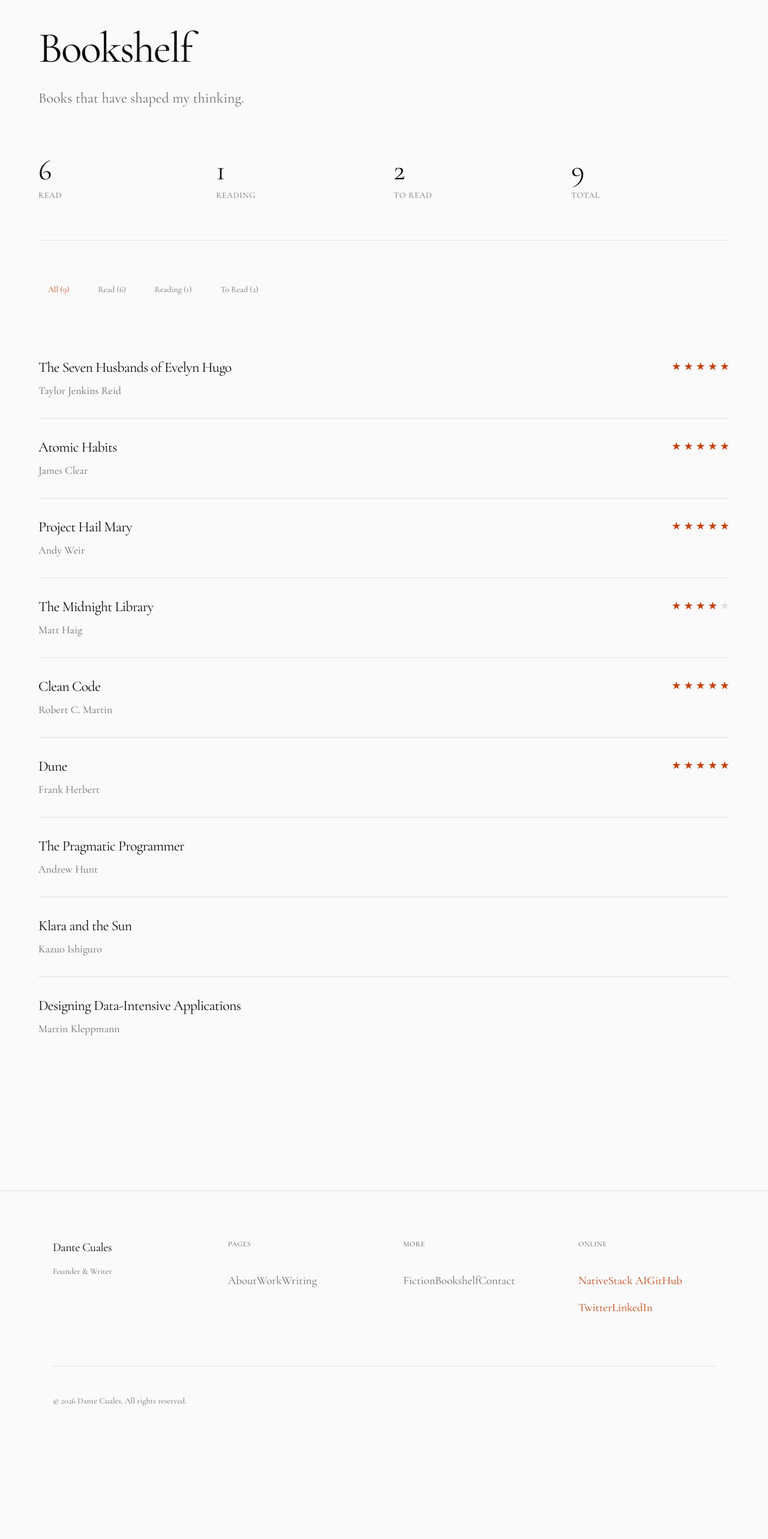
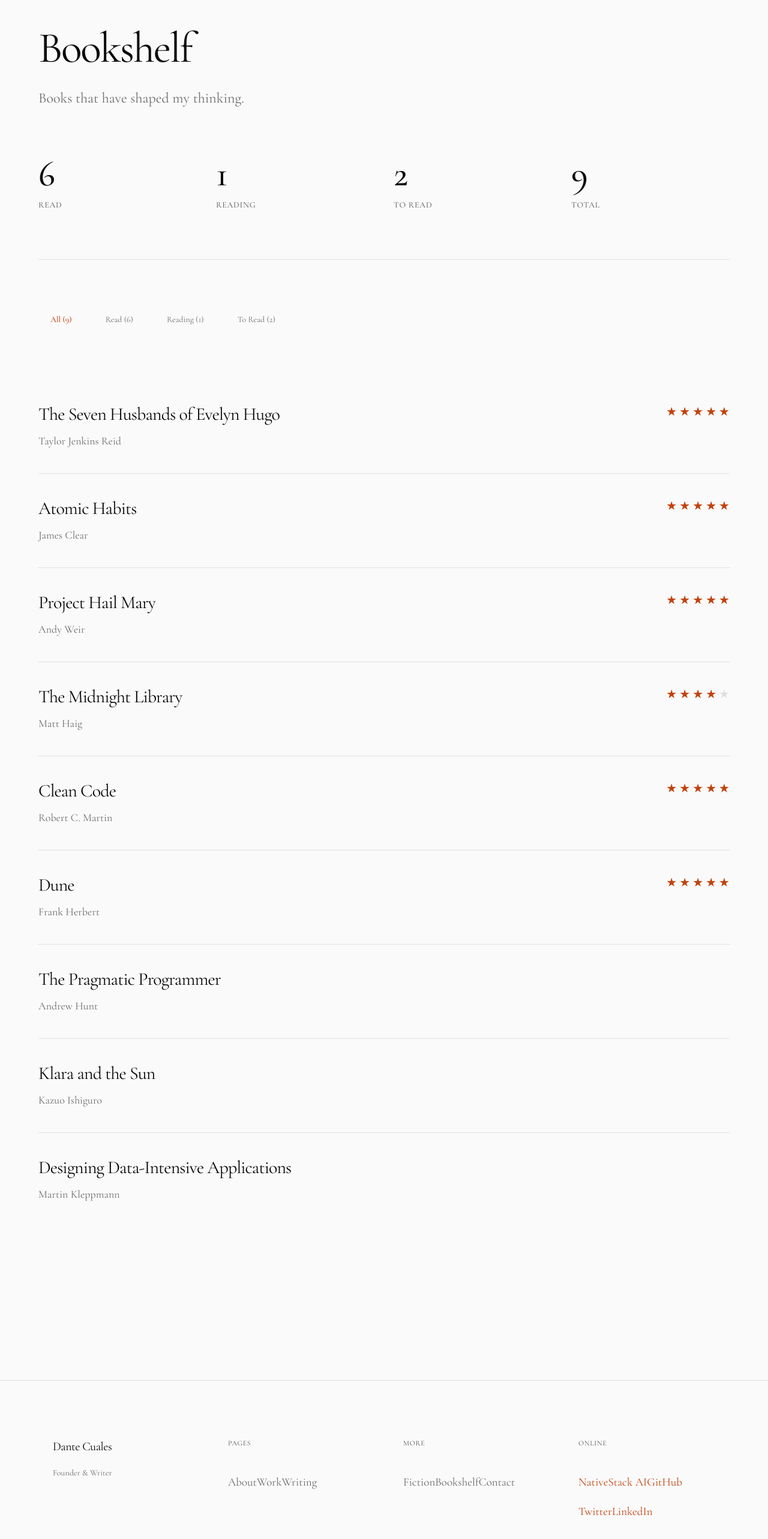
Before and after one commit to danteocualesjr/personal-website3, a Next.js app: page /bookshelf in a window 1280 px wide. Shown: the part 164-2730 px from the top of the page at 60% size. Before the commit the page ends 2590 px from the top, so only its background shows below. Built offline with nearby package versions, Linux system fonts and the light colour scheme.

Commit message:
improving ui

```diff
--- a/app/bookshelf/page.tsx
+++ b/app/bookshelf/page.tsx
@@ -34,55 +34,55 @@
         </div>
 
         {/* Stats */}
-        <div className="grid grid-cols-2 md:grid-cols-4 gap-8 mb-16 pb-16 border-b border-[--border]">
-          <div>
-            <p className="text-4xl md:text-5xl mb-2">{books.filter(b => b.status === 'read').length}</p>
-            <p className="text-sm text-[--muted] uppercase tracking-wider">Read</p>
+        <div className="grid grid-cols-2 md:grid-cols-4 gap-8 mb-20 pb-20 border-b border-[--border]">
+          <div className="animate-in delay-1">
+            <p className="text-4xl md:text-5xl lg:text-6xl mb-3 font-medium">{books.filter(b => b.status === 'read').length}</p>
+            <p className="text-sm text-[--muted] uppercase tracking-wider font-medium">Read</p>
           </div>
-          <div>
-            <p className="text-4xl md:text-5xl mb-2">{books.filter(b => b.status === 'reading').length}</p>
-            <p className="text-sm text-[--muted] uppercase tracking-wider">Reading</p>
+          <div className="animate-in delay-2">
+            <p className="text-4xl md:text-5xl lg:text-6xl mb-3 font-medium">{books.filter(b => b.status === 'reading').length}</p>
+            <p className="text-sm text-[--muted] uppercase tracking-wider font-medium">Reading</p>
           </div>
-          <div>
-            <p className="text-4xl md:text-5xl mb-2">{books.filter(b => b.status === 'want').length}</p>
-            <p className="text-sm text-[--muted] uppercase tracking-wider">To Read</p>
+          <div className="animate-in delay-3">
+            <p className="text-4xl md:text-5xl lg:text-6xl mb-3 font-medium">{books.filter(b => b.status === 'want').length}</p>
+            <p className="text-sm text-[--muted] uppercase tracking-wider font-medium">To Read</p>
           </div>
-          <div>
-            <p className="text-4xl md:text-5xl mb-2">{books.length}</p>
-            <p className="text-sm text-[--muted] uppercase tracking-wider">Total</p>
+          <div className="animate-in delay-4">
+            <p className="text-4xl md:text-5xl lg:text-6xl mb-3 font-medium">{books.length}</p>
+            <p className="text-sm text-[--muted] uppercase tracking-wider font-medium">Total</p>
           </div>
         </div>
 
         {/* Filter */}
-        <div className="flex flex-wrap gap-4 mb-16 text-sm">
+        <div className="flex flex-wrap gap-4 mb-20 text-sm">
           <button
             onClick={() => setFilter('all')}
-            className={`px-4 py-2 transition-colors duration-300 hover-line ${
-              filter === 'all' ? 'text-[--accent]' : 'text-[--muted] hover:text-[--accent]'
+            className={`px-5 py-2.5 transition-all duration-500 hover-line focus-visible:outline-2 focus-visible:outline-offset-2 focus-visible:outline-[--accent] focus-visible:rounded ${
+              filter === 'all' ? 'text-[--accent] font-medium' : 'text-[--muted] hover:text-[--accent]'
             }`}
           >
             All ({books.length})
           </button>
           <button
             onClick={() => setFilter('read')}
-            className={`px-4 py-2 transition-colors duration-300 hover-line ${
-              filter === 'read' ? 'text-[--accent]' : 'text-[--muted] hover:text-[--accent]'
+            className={`px-5 py-2.5 transition-all duration-500 hover-line focus-visible:outline-2 focus-visible:outline-offset-2 focus-visible:outline-[--accent] focus-visible:rounded ${
+              filter === 'read' ? 'text-[--accent] font-medium' : 'text-[--muted] hover:text-[--accent]'
             }`}
           >
             Read ({books.filter(b => b.status === 'read').length})
           </button>
           <button
             onClick={() => setFilter('reading')}
-            className={`px-4 py-2 transition-colors duration-300 hover-line ${
-              filter === 'reading' ? 'text-[--secondary]' : 'text-[--muted] hover:text-[--secondary]'
+            className={`px-5 py-2.5 transition-all duration-500 hover-line focus-visible:outline-2 focus-visible:outline-offset-2 focus-visible:outline-[--secondary] focus-visible:rounded ${
+              filter === 'reading' ? 'text-[--secondary] font-medium' : 'text-[--muted] hover:text-[--secondary]'
             }`}
           >
             Reading ({books.filter(b => b.status === 'reading').length})
           </button>
           <button
             onClick={() => setFilter('want')}
-            className={`px-4 py-2 transition-colors duration-300 hover-line ${
-              filter === 'want' ? 'text-[--muted]' : 'text-[--muted] hover:text-[--text]'
+            className={`px-5 py-2.5 transition-all duration-500 hover-line focus-visible:outline-2 focus-visible:outline-offset-2 focus-visible:outline-[--muted] focus-visible:rounded ${
+              filter === 'want' ? 'text-[--text] font-medium' : 'text-[--muted] hover:text-[--text]'
             }`}
           >
             To Read ({books.filter(b => b.status === 'want').length})
@@ -92,19 +92,22 @@
         {/* Books */}
         <div className="space-y-0">
           {filtered.map((book, i) => (
-            <div key={i} className="py-8 border-b border-[--border] last:border-0">
+            <div
+              key={i}
+              className="group py-10 border-b border-[--border] hover:border-[--accent]/30 transition-all duration-500 last:border-0"
+            >
               <div className="grid md:grid-cols-12 gap-8 items-start">
                 <div className="md:col-span-9">
-                  <h3 className="text-xl md:text-2xl mb-2">{book.title}</h3>
+                  <h3 className="text-xl md:text-2xl lg:text-3xl mb-3 group-hover:text-[--accent] transition-colors duration-500">{book.title}</h3>
                   <p className="text-[--muted] text-lg">{book.author}</p>
                 </div>
-                <div className="md:col-span-3 flex md:justify-end">
+                <div className="md:col-span-3 flex md:justify-end items-start">
                   {book.rating && (
                     <div className="flex gap-1">
                       {[...Array(5)].map((_, i) => (
                         <span
                           key={i}
-                          className={`text-lg ${
+                          className={`text-xl transition-all duration-500 ${
                             i < book.rating!
                               ? 'text-[--accent]'
                               : 'text-[--border]'
--- a/app/globals.css
+++ b/app/globals.css
@@ -330,14 +330,28 @@
 @media (prefers-reduced-motion: no-preference) {
   .scroll-reveal {
     opacity: 0;
-    transform: translateY(20px);
-    transition: opacity 0.6s ease, transform 0.6s ease;
+    transform: translateY(30px);
+    transition: opacity 0.8s cubic-bezier(0.16, 1, 0.3, 1), transform 0.8s cubic-bezier(0.16, 1, 0.3, 1);
   }
 
   .scroll-reveal.revealed {
     opacity: 1;
     transform: translateY(0);
   }
+}
+
+/* Page transition effect */
+@keyframes pageFadeIn {
+  from {
+    opacity: 0;
+  }
+  to {
+    opacity: 1;
+  }
+}
+
+main {
+  animation: pageFadeIn 0.6s cubic-bezier(0.16, 1, 0.3, 1);
 }
 
 /* Reduce motion for accessibility */
--- a/components/Footer.tsx
+++ b/components/Footer.tsx
@@ -2,13 +2,13 @@
 
 export default function Footer() {
   return (
-    <footer className="border-t border-[--border] mt-32">
-      <div className="max-w-6xl mx-auto px-6 py-20">
+    <footer className="border-t border-[--border] mt-40">
+      <div className="max-w-6xl mx-auto px-6 py-24">
         <div className="grid grid-cols-2 md:grid-cols-4 gap-12 md:gap-16">
           <div className="col-span-2 md:col-span-1">
             <Link
               href="/"
-              className="text-xl tracking-tight hover:opacity-70 transition-opacity duration-300 block mb-4 focus-visible:outline-2 focus-visible:outline-offset-2 focus-visible:outline-[--accent] focus-visible:rounded"
+              className="text-xl tracking-tight hover:opacity-70 transition-opacity duration-500 block mb-5 focus-visible:outline-2 focus-visible:outline-offset-2 focus-visible:outline-[--accent] focus-visible:rounded"
             >
               Dante Cuales
             </Link>
@@ -19,22 +19,22 @@
 
           <div>
             <p className="text-xs text-[--muted] uppercase tracking-wider mb-6 font-medium">Pages</p>
-            <div className="space-y-3">
+            <div className="space-y-4">
               <Link
                 href="/about"
-                className="block text-[--muted] hover:text-[--accent] transition-colors duration-300 hover-line w-fit focus-visible:text-[--accent]"
+                className="block text-[--muted] hover:text-[--accent] transition-colors duration-500 hover-line w-fit focus-visible:text-[--accent] focus-visible:outline-2 focus-visible:outline-offset-2 focus-visible:outline-[--accent] focus-visible:rounded"
               >
                 About
               </Link>
               <Link
                 href="/portfolio"
-                className="block text-[--muted] hover:text-[--accent] transition-colors duration-300 hover-line w-fit focus-visible:text-[--accent]"
+                className="block text-[--muted] hover:text-[--accent] transition-colors duration-500 hover-line w-fit focus-visible:text-[--accent] focus-visible:outline-2 focus-visible:outline-offset-2 focus-visible:outline-[--accent] focus-visible:rounded"
               >
                 Work
               </Link>
               <Link
                 href="/blog"
-                className="block text-[--muted] hover:text-[--secondary] transition-colors duration-300 hover-line w-fit focus-visible:text-[--secondary]"
+                className="block text-[--muted] hover:text-[--secondary] transition-colors duration-500 hover-line w-fit focus-visible:text-[--secondary] focus-visible:outline-2 focus-visible:outline-offset-2 focus-visible:outline-[--secondary] focus-visible:rounded"
               >
                 Writing
               </Link>
@@ -43,22 +43,22 @@
 
           <div>
             <p className="text-xs text-[--muted] uppercase tracking-wider mb-6 font-medium">More</p>
-            <div className="space-y-3">
+            <div className="space-y-4">
               <Link
                 href="/fiction"
-                className="block text-[--muted] hover:text-[--secondary] transition-colors duration-300 hover-line w-fit focus-visible:text-[--secondary]"
+                className="block text-[--muted] hover:text-[--secondary] transition-colors duration-500 hover-line w-fit focus-visible:text-[--secondary] focus-visible:outline-2 focus-visible:outline-offset-2 focus-visible:outline-[--secondary] focus-visible:rounded"
               >
                 Fiction
               </Link>
               <Link
                 href="/bookshelf"
-                className="block text-[--muted] hover:text-[--accent] transition-colors duration-300 hover-line w-fit focus-visible:text-[--accent]"
+                className="block text-[--muted] hover:text-[--accent] transition-colors duration-500 hover-line w-fit focus-visible:text-[--accent] focus-visible:outline-2 focus-visible:outline-offset-2 focus-visible:outline-[--accent] focus-visible:rounded"
               >
                 Bookshelf
               </Link>
               <Link
                 href="/contact"
-                className="block text-[--muted] hover:text-[--accent] transition-colors duration-300 hover-line w-fit focus-visible:text-[--accent]"
+                className="block text-[--muted] hover:text-[--accent] transition-colors duration-500 hover-line w-fit focus-visible:text-[--accent] focus-visible:outline-2 focus-visible:outline-offset-2 focus-visible:outline-[--accent] focus-visible:rounded"
               >
                 Contact
               </Link>
@@ -67,12 +67,12 @@
 
           <div>
             <p className="text-xs text-[--muted] uppercase tracking-wider mb-6 font-medium">Online</p>
-            <div className="space-y-3">
+            <div className="space-y-4">
               <a
                 href="https://nativestack.ai"
                 target="_blank"
                 rel="noopener noreferrer"
-                className="block text-[--muted] hover:text-[--accent] transition-colors duration-300 hover-line w-fit focus-visible:text-[--accent]"
+                className="block text-[--muted] hover:text-[--accent] transition-colors duration-500 hover-line w-fit focus-visible:text-[--accent] focus-visible:outline-2 focus-visible:outline-offset-2 focus-visible:outline-[--accent] focus-visible:rounded"
               >
                 NativeStack AI
               </a>
@@ -80,7 +80,7 @@
                 href="https://github.com"
                 target="_blank"
                 rel="noopener noreferrer"
-                className="block text-[--muted] hover:text-[--accent] transition-colors duration-300 hover-line w-fit focus-visible:text-[--accent]"
+                className="block text-[--muted] hover:text-[--accent] transition-colors duration-500 hover-line w-fit focus-visible:text-[--accent] focus-visible:outline-2 focus-visible:outline-offset-2 focus-visible:outline-[--accent] focus-visible:rounded"
               >
                 GitHub
               </a>
@@ -88,7 +88,7 @@
                 href="https://twitter.com"
                 target="_blank"
                 rel="noopener noreferrer"
-                className="block text-[--muted] hover:text-[--accent] transition-colors duration-300 hover-line w-fit focus-visible:text-[--accent]"
+                className="block text-[--muted] hover:text-[--accent] transition-colors duration-500 hover-line w-fit focus-visible:text-[--accent] focus-visible:outline-2 focus-visible:outline-offset-2 focus-visible:outline-[--accent] focus-visible:rounded"
               >
                 Twitter
               </a>
@@ -96,7 +96,7 @@
                 href="https://www.linkedin.com/in/danteocualesjr/"
                 target="_blank"
                 rel="noopener noreferrer"
-                className="block text-[--muted] hover:text-[--accent] transition-colors duration-300 hover-line w-fit focus-visible:text-[--accent]"
+                className="block text-[--muted] hover:text-[--accent] transition-colors duration-500 hover-line w-fit focus-visible:text-[--accent] focus-visible:outline-2 focus-visible:outline-offset-2 focus-visible:outline-[--accent] focus-visible:rounded"
               >
                 LinkedIn
               </a>
@@ -104,7 +104,7 @@
           </div>
         </div>
 
-        <div className="mt-20 pt-12 border-t border-[--border] text-sm text-[--muted]">
+        <div className="mt-24 pt-12 border-t border-[--border] text-sm text-[--muted]">
           © {new Date().getFullYear()} Dante Cuales. All rights reserved.
         </div>
       </div>
```
Also changed, not shown: app/contact/page.tsx (+18 -18 lines), app/portfolio/page.tsx (+6 -6 lines), components/Navigation.tsx (+13 -13 lines).
